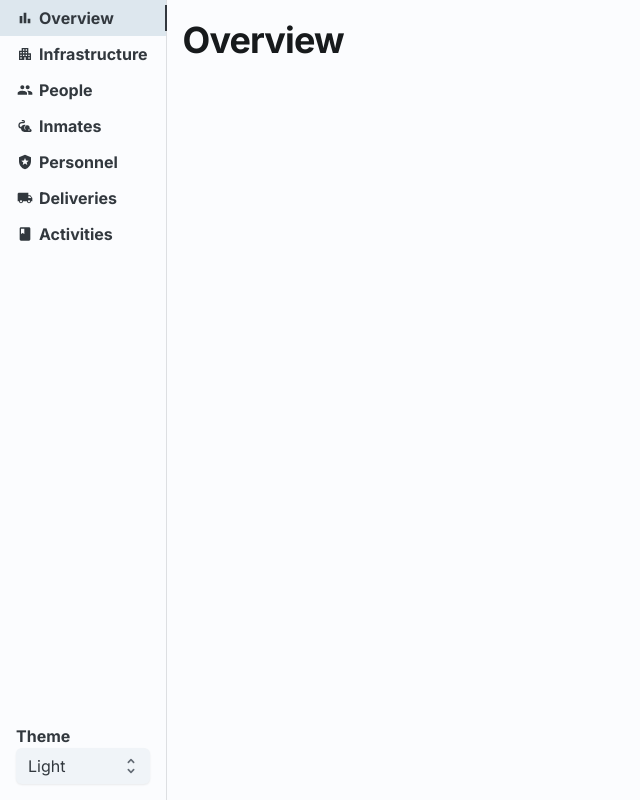
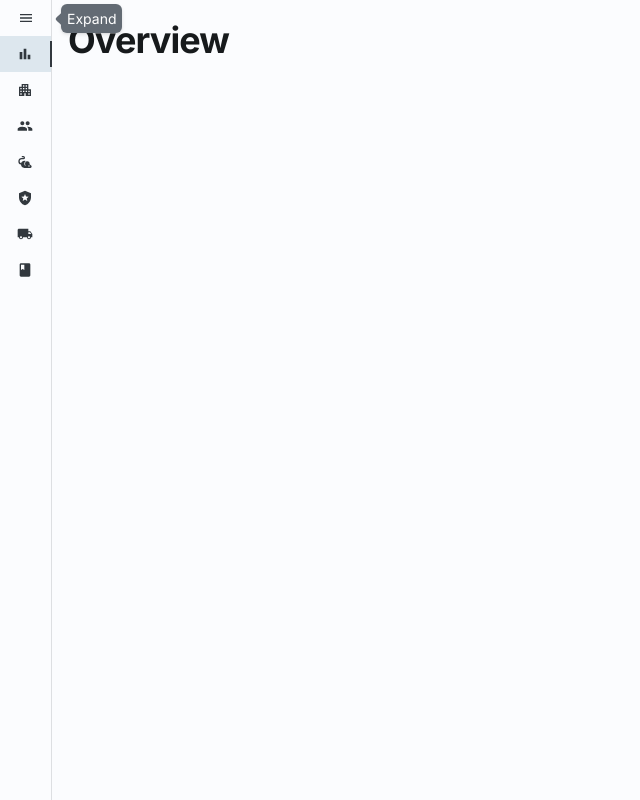
Before and after one commit to the-real-deal/irongate, a React (Vite) app in the folder app/: page / in a window 1280 px wide. Shown: the whole page, without its empty margins (0-640 px from the left). Built offline with nearby package versions, Linux system fonts and the light colour scheme.

Commit message:
sidebar complete

```diff
--- a/app/src/App.tsx
+++ b/app/src/App.tsx
@@ -1,7 +1,7 @@
-import { Box, CssBaseline, CssVarsProvider, extendTheme, GlobalStyles, Tab, TabList, TabPanel, Tabs, Typography } from "@mui/joy"
+import { Box, CssBaseline, CssVarsProvider, extendTheme, Typography } from "@mui/joy"
 import OverviewPage from "./pages/OverviewPage"
-import { JSX } from "react"
-import { MdApartment, MdBarChart, MdClass, MdGroup, MdLocalPolice, MdLocalShipping, MdPestControlRodent } from "react-icons/md"
+import { FC } from "react"
+import { MdApartment, MdBarChart, MdClass, MdGroup, MdLocalPolice, MdLocalShipping, MdMenu, MdPestControlRodent } from "react-icons/md"
 import InfrastructurePage from "./pages/InfrastructurePage"
 import PeoplePage from "./pages/PeoplePage"
 import InmatesPage from "./pages/InmatesPage"
@@ -9,14 +9,9 @@ import PersonnelPage from "./pages/PersonnelPage"
 import DeliveriesPage from "./pages/DeliveriesPage"
 import ActivitiesPage from "./pages/ActivitiesPage"
 import ThemeSwitcher from "./components/ThemeSwitcher"
+import Sidebar from "./components/Sidebar"
 
-interface TabStructure {
-    title: string
-    icon: JSX.Element
-    content: JSX.Element
-}
-
-const TABS: TabStructure[] = [
+const TABS = [
     {
         // statistiche
         title: "Overview",
@@ -63,64 +58,17 @@ const TABS: TabStructure[] = [
 
 const THEME = extendTheme()
 
-export default function App() {
+const App: FC = () => {
     return (
         <CssVarsProvider theme={THEME}>
             <CssBaseline />
-            <GlobalStyles styles={{
-                // The {selector} is the CSS selector to target the icon.
-                // We recommend using a class over a tag if possible.
-                '{selector}': {
-                    color: "var(--Icon-color)",
-                    margin: "var(--Icon-margin)",
-                    fontSize: "var(--Icon-fontSize, 20px)",
-                    width: "1em",
-                    height: "1em"
-                }
-            }} />
             <Box sx={{
                 height: '100dvh',
                 width: '100dvw',
                 padding: 0,
                 margin: 0
             }}>
-                <Tabs orientation="vertical" sx={{
-                    height: '100%',
-                }}>
-                    <TabList sx={{
-                        overflow: 'auto',
-                        scrollSnapType: 'x mandatory',
-                        '&::-webkit-scrollbar': { display: 'none' },
-                    }}>
-                        <Box
-                            sx={{
-                                // background: "red",
-                                display: "flex",
-                                flexDirection: "column",
-                                justifyContent: "space-between",
-                                alignItems: "flex-start",
-                                height: "100%",
-                            }}
-                        >
-                            <Box>
-                                {
-                                    TABS.map((t, i) => (
-                                        <Tab
-                                            key={i}
-                                            variant="plain"
-                                            color="neutral"
-                                            indicatorInset
-                                            sx={{
-                                                width: "100%",
-                                                flex: 'none',
-                                                scrollSnapAlign: 'start'
-                                            }}
-                                        >
-                                            <Typography sx={{ fontWeight: "bold" }} startDecorator={t.icon}>{t.title}</Typography>
-                                        </Tab>
-                                    ))
-                                }
-                            </Box>
+                <Sidebar tabs={TABS} expandButtonContent={<MdMenu />}>
                     <Box sx={{
                         width: "100%",
                         padding: "1em"
@@ -128,18 +76,12 @@ export default function App() {
                         <Typography sx={{ fontWeight: "bold" }}>Theme</Typography>
                         <ThemeSwitcher sx={{
                             width: "100%",
-
                         }} />
                     </Box>
+                </Sidebar>
             </Box>
-                    </TabList>
-                    {
-                        TABS.map((t, i) => (
-                            <TabPanel value={i}>{t.content}</TabPanel>
-                        ))
-                    }
-                </Tabs>
-            </Box>
-        </CssVarsProvider>
+        </CssVarsProvider >
     )
 }
+
+export default App
--- /dev/null
+++ b/app/src/components/Sidebar.tsx
@@ -0,0 +1,112 @@
+import { Box, Drawer, IconButton, Stack, Tab, TabList, TabPanel, Tabs, Tooltip, Typography } from "@mui/joy"
+import { FC, PropsWithChildren, ReactNode, useState } from "react"
+import { BaseProps } from "./utils"
+
+export interface TabStructure {
+    title: string
+    icon: ReactNode
+    content: ReactNode
+}
+
+export interface Props extends BaseProps {
+    tabs: TabStructure[]
+    expandButtonContent: ReactNode
+    footer?: ReactNode
+}
+
+const Sidebar: FC<PropsWithChildren<Props>> = ({ tabs, expandButtonContent, sx, children }) => {
+    const [open, setOpen] = useState(false)
+
+    return (
+        <Tabs
+            onChange={() => setOpen(false)}
+            orientation="vertical"
+            sx={{
+                height: '100%',
+                ...sx
+            }}>
+            <TabList sx={{
+                overflow: 'auto',
+                scrollSnapType: 'x mandatory',
+                '&::-webkit-scrollbar': { display: 'none' },
+            }}>
+                <Tooltip title="Expand" placement="right" arrow>
+                    <IconButton
+                        onClick={() => setOpen(true)}
+                        sx={{
+                            width: "100%",
+                            borderRadius: 0
+                        }}>
+                        {expandButtonContent}
+                    </IconButton>
+                </Tooltip>
+                {
+                    tabs.map((t, i) => (
+                        <Tooltip title={t.title} placement="right" arrow>
+                            <Tab
+                                key={i}
+                                variant="plain"
+                                color="neutral"
+                                indicatorInset
+                                sx={{
+                                    width: "100%",
+                                    flex: 'none',
+                                    scrollSnapAlign: 'start',
+                                }}>
+                                {t.icon}
+                            </Tab>
+                        </Tooltip>
+                    ))
+                }
+            </TabList>
+            <Drawer
+                open={open}
+                onClose={() => setOpen(false)}
+                sx={{
+                    height: "100%",
+                }}
+            >
+                <TabList sx={{
+                    height: "100%",
+                    overflow: 'auto',
+                    scrollSnapType: 'x mandatory',
+                    '&::-webkit-scrollbar': { display: 'none' },
+                }}>
+                    <Stack sx={{
+                        justifyContent: "space-between",
+                        alignItems: "flex-start",
+                        height: "100%",
+                    }}>
+                        <Box sx={{ width: "100%" }}>
+                            {
+                                tabs.map((t, i) => (
+                                    <Tab
+                                        key={i}
+                                        variant="plain"
+                                        color="neutral"
+                                        indicatorInset
+                                        sx={{
+                                            width: "100%",
+                                            flex: 'none',
+                                            scrollSnapAlign: 'start',
+                                            paddingInline: "1em",
+                                        }}>
+                                        <Typography sx={{ fontWeight: "bold" }} startDecorator={t.icon}>{t.title}</Typography>
+                                    </Tab>
+                                ))
+                            }
+                        </Box>
+                        {children}
+                    </Stack>
+                </TabList>
+            </Drawer>
+            {
+                tabs.map((t, i) => (
+                    <TabPanel value={i}>{t.content}</TabPanel>
+                ))
+            }
+        </Tabs>
+    )
+}
+
+export default Sidebar
--- a/app/src/components/utils.ts
+++ b/app/src/components/utils.ts
@@ -1,5 +1,5 @@
 import { SxProps } from "@mui/joy/styles/types"
 
-export interface ComponentProps {
+export interface BaseProps {
     sx?: SxProps
 }
--- a/app/src/pages/ActivitiesPage.tsx
+++ b/app/src/pages/ActivitiesPage.tsx
@@ -1,6 +1,7 @@
 import { Box, Typography } from "@mui/joy"
+import { FC } from "react"
 
-function ActivitiesPage() {
+const ActivitiesPage: FC = () => {
     return (
         <Box>
             <Typography level="h1">Activities</Typography>
--- a/app/src/pages/DeliveriesPage.tsx
+++ b/app/src/pages/DeliveriesPage.tsx
@@ -1,6 +1,7 @@
 import { Box, Typography } from "@mui/joy"
+import { FC } from "react"
 
-function DeliveriesPage() {
+const DeliveriesPage: FC = () => {
     return (
         <Box>
             <Typography level="h1">Deliveries</Typography>
--- a/app/src/pages/InfrastructurePage.tsx
+++ b/app/src/pages/InfrastructurePage.tsx
@@ -1,6 +1,7 @@
 import { Box, Typography } from "@mui/joy"
+import { FC } from "react"
 
-function InfrastructurePage() {
+const InfrastructurePage: FC = () => {
     return (
         <Box>
             <Typography level="h1">Infrastructure</Typography>
--- a/app/src/pages/InmatesPage.tsx
+++ b/app/src/pages/InmatesPage.tsx
@@ -1,6 +1,7 @@
 import { Box, Typography } from "@mui/joy"
+import { FC } from "react"
 
-function InmatesPage() {
+const InmatesPage: FC = () => {
     return (
         <Box>
             <Typography level="h1">Inmates</Typography>
--- a/app/src/pages/OverviewPage.tsx
+++ b/app/src/pages/OverviewPage.tsx
@@ -1,6 +1,7 @@
 import { Box, Typography } from "@mui/joy"
+import { FC } from "react"
 
-function OverviewPage() {
+const OverviewPage: FC = () => {
     return (
         <Box>
             <Typography level="h1">Overview</Typography>
--- a/app/src/pages/PeoplePage.tsx
+++ b/app/src/pages/PeoplePage.tsx
@@ -1,6 +1,7 @@
 import { Box, Typography } from "@mui/joy"
+import { FC } from "react"
 
-function PeoplePage() {
+const PeoplePage: FC = () => {
     return (
         <Box>
             <Typography level="h1">People</Typography>
--- a/app/src/pages/PersonnelPage.tsx
+++ b/app/src/pages/PersonnelPage.tsx
@@ -1,6 +1,7 @@
 import { Box, Typography } from "@mui/joy"
+import { FC } from "react"
 
-function PersonnelPage() {
+const PersonnelPage: FC = () => {
     return (
         <Box>
             <Typography level="h1">Personnel</Typography>
```
Also changed, not shown: app/src/components/ThemeSwitcher.tsx (+5 -2 lines). Lines whose indentation alone changed are shown as unchanged.
